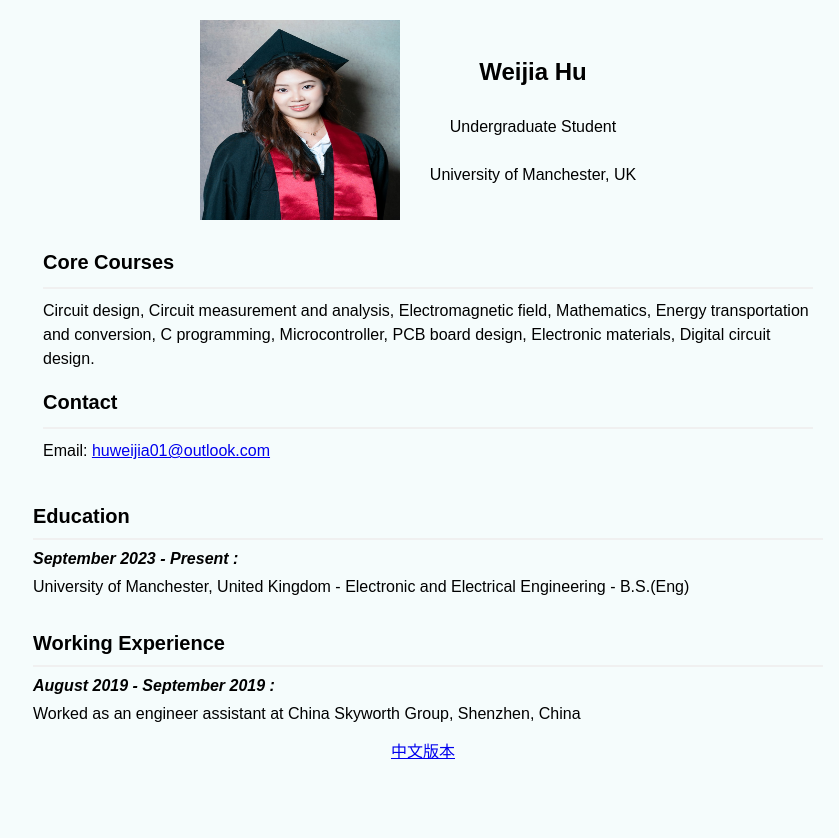
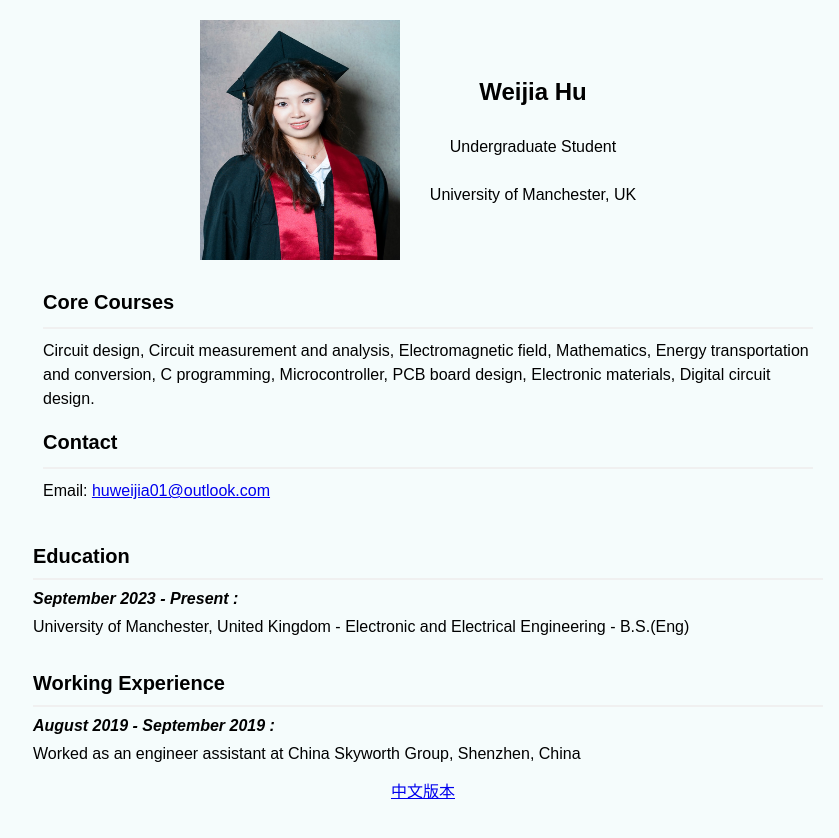
Before and after one commit to weijiahu121/weijiahu121.github.io, a plain HTML site: page index.html in a window 1280 px wide. Shown: the whole page, without its empty margins (212-1051 px from the left). Before the commit the page ends 802 px from the top, so only its background shows below. Drawn offline with Linux system fonts and the light colour scheme.

Commit message:
Update index.html

```diff
--- a/index.html
+++ b/index.html
@@ -31,7 +31,7 @@
     }
     .profile-pic {
         width: 200px; /* 或你想要的任何固定宽度 */
-        height: 200px; /* 或你想要的任何固定高度，以保持和宽度一致 */
+        height: 240px; /* 或你想要的任何固定高度，以保持和宽度一致 */
         border-radius: 0; /* 移除圆角 */
         display: block;
         margin: 0;
```
